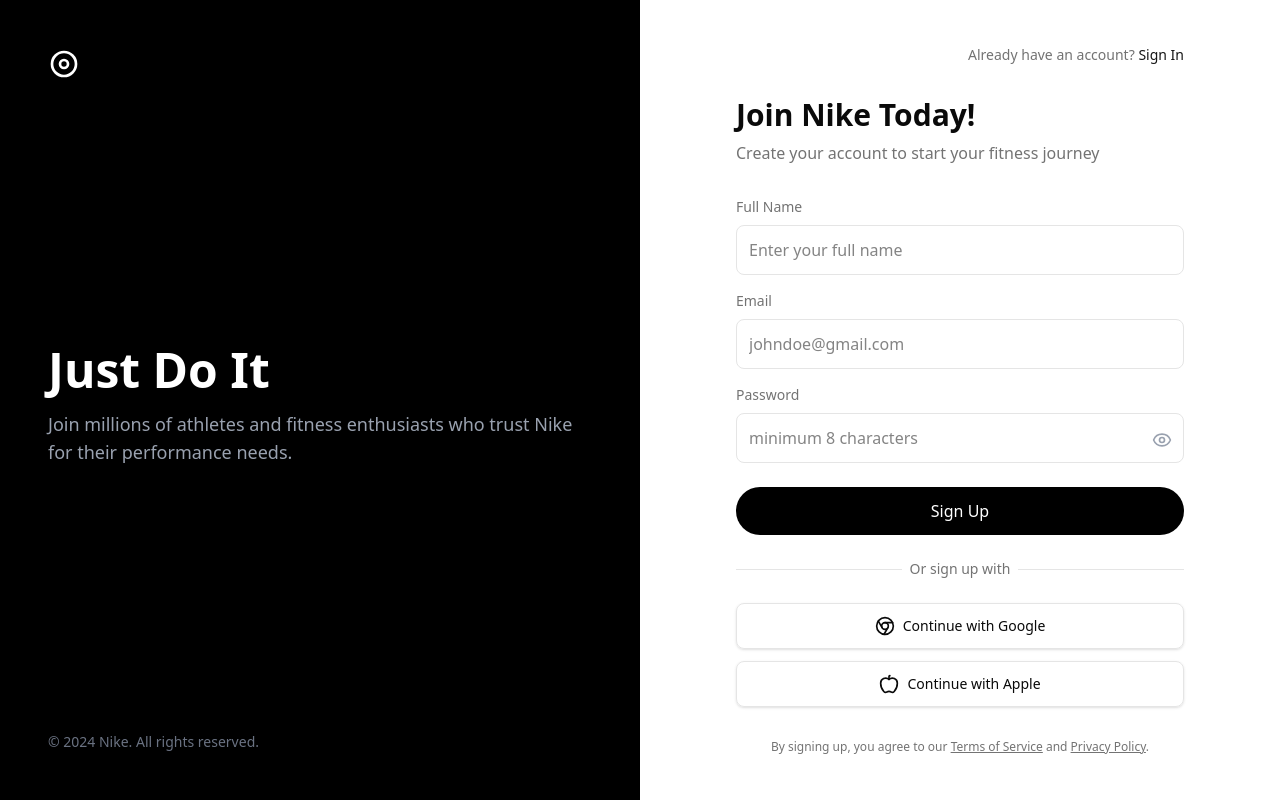
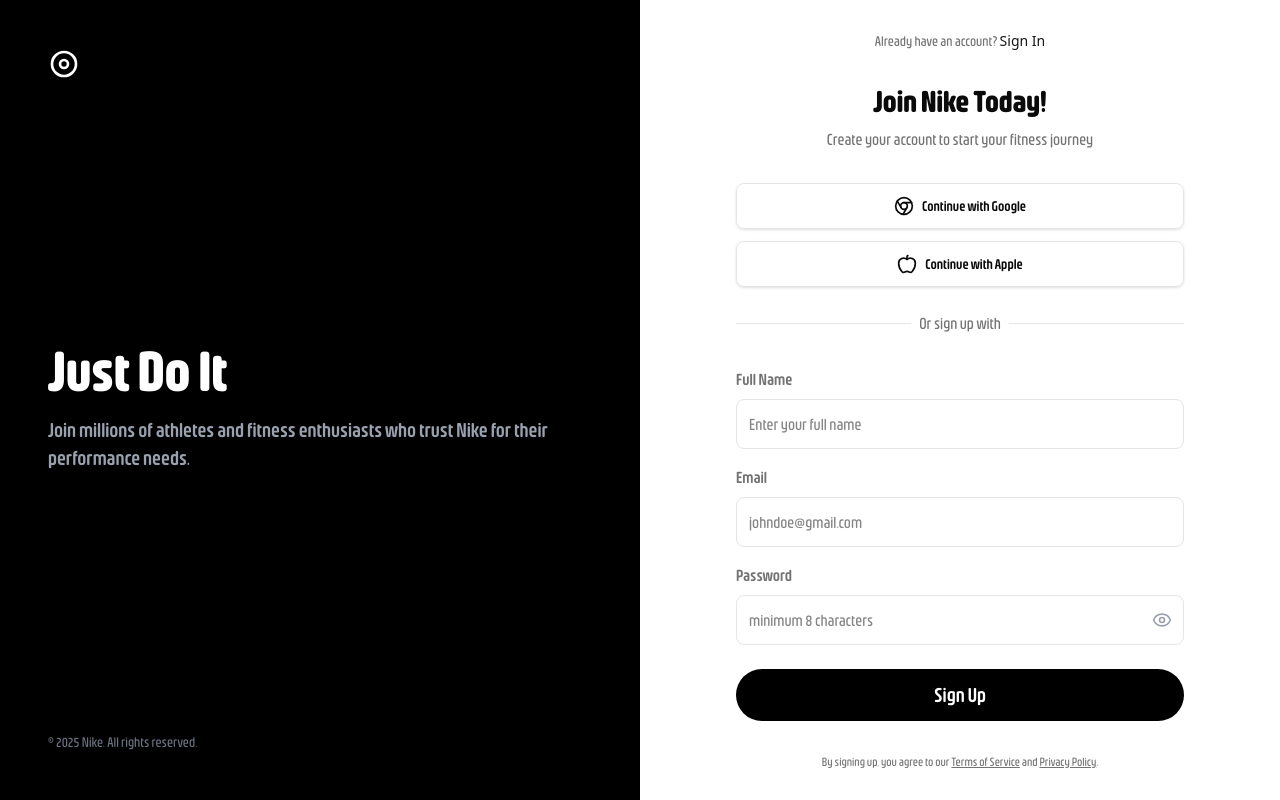
Before and after one commit to Anwar3006/nike-shop, a Next.js app in the folder frontend/: page /sign-up in a window 1280 px wide. Built offline with nearby package versions, Linux system fonts and the light colour scheme.

Commit message:
fix: added better styling with fonts

```diff
--- a/frontend/src/app/(auth)/layout.tsx
+++ b/frontend/src/app/(auth)/layout.tsx
@@ -1,4 +1,4 @@
-import Image from 'next/image';
+import Image from "next/image";
 
 export default function AuthLayout({
   children,
@@ -25,13 +25,17 @@
           </svg>
         </div>
         <div>
-          <h1 className="text-5xl font-bold">Just Do It</h1>
-          <p className="mt-4 text-lg text-gray-400">
+          <h1 className="font-bold text-heading-2 font-bevellier">
+            Just Do It
+          </h1>
+          <p className="mt-4 text-lead font-bevellier text-gray-400">
             Join millions of athletes and fitness enthusiasts who trust Nike for
             their performance needs.
           </p>
         </div>
-        <p className="text-sm text-gray-500">© 2024 Nike. All rights reserved.</p>
+        <p className="text-sm text-gray-500 text-footnote font-bevellier">
+          © {new Date().getFullYear()} Nike. All rights reserved.
+        </p>
       </div>
       <div className="flex w-full lg:w-1/2 items-center justify-center p-6">
         <div className="w-full max-w-md">{children}</div>
--- a/frontend/src/app/(auth)/sign-in/page.tsx
+++ b/frontend/src/app/(auth)/sign-in/page.tsx
@@ -1,18 +1,20 @@
-import AuthForm from '@/components/AuthForm';
-import SocialProviders from '@/components/SocialProviders';
-import Link from 'next/link';
+import AuthForm from "@/components/AuthForm";
+import SocialProviders from "@/components/SocialProviders";
+import Link from "next/link";
 
 const SignInPage = () => {
   return (
     <div className="flex w-full flex-col items-center justify-center">
-      <div className="mb-8 self-end text-sm">
+      <div className="mb-8 self-center text-sm">
         <span className="text-muted-foreground">Don't have an account? </span>
-        <Link href="/sign-up" className="font-medium text-primary hover:underline">
+        <Link
+          href="/sign-up"
+          className="font-medium text-primary hover:underline"
+        >
           Sign Up
         </Link>
       </div>
       <AuthForm type="sign-in" />
-      <SocialProviders />
     </div>
   );
 };
--- a/frontend/src/app/(auth)/sign-up/page.tsx
+++ b/frontend/src/app/(auth)/sign-up/page.tsx
@@ -1,24 +1,30 @@
-import AuthForm from '@/components/AuthForm';
-import SocialProviders from '@/components/SocialProviders';
-import Link from 'next/link';
+import AuthForm from "@/components/AuthForm";
+import SocialProviders from "@/components/SocialProviders";
+import Link from "next/link";
 
 const SignUpPage = () => {
   return (
     <div className="flex w-full flex-col items-center justify-center">
-      <div className="mb-8 self-end text-sm">
-        <span className="text-muted-foreground">Already have an account? </span>
-        <Link href="/sign-in" className="font-medium text-primary hover:underline">
+      <div className="mb-8 self-center text-sm">
+        <span className="text-muted-foreground font-bevellier">
+          Already have an account?{" "}
+        </span>
+        <Link
+          href="/sign-in"
+          className="font-medium text-primary hover:underline"
+        >
           Sign In
         </Link>
       </div>
+
       <AuthForm type="sign-up" />
-      <SocialProviders />
-      <p className="mt-8 text-center text-xs text-muted-foreground">
-        By signing up, you agree to our{' '}
+
+      <p className="mt-8 text-center text-xs text-muted-foreground text-footnote font-bevellier">
+        By signing up, you agree to our{" "}
         <Link href="#" className="underline hover:text-primary">
           Terms of Service
-        </Link>{' '}
-        and{' '}
+        </Link>{" "}
+        and{" "}
         <Link href="#" className="underline hover:text-primary">
           Privacy Policy
         </Link>
--- a/frontend/src/components/AuthForm.tsx
+++ b/frontend/src/components/AuthForm.tsx
@@ -1,12 +1,13 @@
-'use client';
+"use client";
 
-import { useState } from 'react';
-import { Eye, EyeOff } from 'lucide-react';
+import { useState } from "react";
+import { Eye, EyeOff } from "lucide-react";
+import SocialProviders from "./SocialProviders";
 
-const AuthForm = ({ type }: { type: 'sign-in' | 'sign-up' }) => {
-  const [fullName, setFullName] = useState('');
-  const [email, setEmail] = useState('');
-  const [password, setPassword] = useState('');
+const AuthForm = ({ type }: { type: "sign-in" | "sign-up" }) => {
+  const [fullName, setFullName] = useState("");
+  const [email, setEmail] = useState("");
+  const [password, setPassword] = useState("");
   const [showPassword, setShowPassword] = useState(false);
 
   const handleSubmit = (e: React.FormEvent) => {
@@ -16,20 +17,22 @@
 
   return (
     <form onSubmit={handleSubmit} className="w-full">
-      <h2 className="mb-2 text-3xl font-bold text-foreground">
-        {type === 'sign-in' ? 'Sign In' : 'Join Nike Today!'}
+      <h2 className="mb-2 text-3xl font-bold text-foreground text-center text-heading-3 font-bevellier">
+        {type === "sign-in" ? "Sign In" : "Join Nike Today!"}
       </h2>
-      <p className="mb-8 text-muted-foreground">
-        {type === 'sign-in'
-          ? 'Welcome back to your account'
-          : 'Create your account to start your fitness journey'}
+      <p className="mb-8 text-muted-foreground text-center text-body font-bevellier">
+        {type === "sign-in"
+          ? "Welcome back to your account"
+          : "Create your account to start your fitness journey"}
       </p>
 
-      {type === 'sign-up' && (
+      <SocialProviders />
+
+      {type === "sign-up" && (
         <div className="mb-4">
           <label
             htmlFor="full-name"
-            className="mb-2 block text-sm font-medium text-muted-foreground"
+            className="mb-2 block font-medium text-muted-foreground text-body-medium font-bevellier"
           >
             Full Name
           </label>
@@ -38,7 +41,7 @@
             id="full-name"
             value={fullName}
             onChange={(e) => setFullName(e.target.value)}
-            className="w-full rounded-md border border-input bg-transparent p-3 text-foreground"
+            className="w-full rounded-md border border-input bg-transparent p-3 text-foreground text-body font-bevellier"
             placeholder="Enter your full name"
             required
           />
@@ -48,7 +51,7 @@
       <div className="mb-4">
         <label
           htmlFor="email"
-          className="mb-2 block text-sm font-medium text-muted-foreground"
+          className="mb-2 block font-medium text-muted-foreground text-body-medium font-bevellier"
         >
           Email
         </label>
@@ -57,7 +60,7 @@
           id="email"
           value={email}
           onChange={(e) => setEmail(e.target.value)}
-          className="w-full rounded-md border border-input bg-transparent p-3 text-foreground"
+          className="w-full rounded-md border border-input bg-transparent p-3 text-foreground text-body font-bevellier"
           placeholder="johndoe@gmail.com"
           required
         />
@@ -65,16 +68,16 @@
       <div className="relative mb-6">
         <label
           htmlFor="password"
-          className="mb-2 block text-sm font-medium text-muted-foreground"
+          className="mb-2 block font-medium text-muted-foreground text-body-medium font-bevellier"
         >
           Password
         </label>
         <input
-          type={showPassword ? 'text' : 'password'}
+          type={showPassword ? "text" : "password"}
           id="password"
           value={password}
           onChange={(e) => setPassword(e.target.value)}
-          className="w-full rounded-md border border-input bg-transparent p-3 text-foreground"
+          className="w-full rounded-md border border-input bg-transparent p-3 text-foreground text-body font-bevellier"
           placeholder="minimum 8 characters"
           required
         />
@@ -88,9 +91,9 @@
       </div>
       <button
         type="submit"
-        className="w-full rounded-full bg-black px-5 py-3 text-center font-medium text-white hover:bg-gray-800"
+        className="w-full rounded-full bg-black px-5 py-3 text-center font-medium text-white hover:bg-gray-800 text-lead font-bevellier"
       >
-        {type === 'sign-in' ? 'Sign In' : 'Sign Up'}
+        {type === "sign-in" ? "Sign In" : "Sign Up"}
       </button>
     </form>
   );
--- a/frontend/src/components/SocialProviders.tsx
+++ b/frontend/src/components/SocialProviders.tsx
@@ -1,34 +1,34 @@
-import { Chrome, Apple } from 'lucide-react';
+import { Chrome, Apple } from "lucide-react";
 
 const SocialProviders = () => {
   return (
     <div className="mt-6 w-full">
-      <div className="relative">
-        <div className="absolute inset-0 flex items-center">
-          <div className="w-full border-t border-border" />
-        </div>
-        <div className="relative flex justify-center text-sm">
-          <span className="bg-background px-2 text-muted-foreground">
-            Or sign up with
-          </span>
-        </div>
-      </div>
-
       <div className="mt-6 flex flex-col gap-3">
         <button
           // onClick={() => signIn('google')}
-          className="inline-flex w-full justify-center rounded-md border border-input bg-transparent px-4 py-3 text-sm font-medium text-foreground shadow-sm hover:bg-accent"
+          className="inline-flex w-full justify-center rounded-md border border-input bg-transparent px-4 py-3 text-sm font-medium text-foreground shadow-sm hover:bg-accent text-body font-bevellier"
         >
           <Chrome className="mr-2 h-5 w-5" />
           Continue with Google
         </button>
         <button
           // onClick={() => signIn('apple')}
-          className="inline-flex w-full justify-center rounded-md border border-input bg-transparent px-4 py-3 text-sm font-medium text-foreground shadow-sm hover:bg-accent"
+          className="inline-flex w-full justify-center rounded-md border border-input bg-transparent px-4 py-3 text-sm font-medium text-foreground shadow-sm hover:bg-accent text-body font-bevellier"
         >
           <Apple className="mr-2 h-5 w-5" />
           Continue with Apple
         </button>
+      </div>
+
+      <div className="relative mt-6 mb-8">
+        <div className="absolute inset-0 flex items-center">
+          <div className="w-full border-t border-border" />
+        </div>
+        <div className="relative flex justify-center text-sm">
+          <span className="bg-background px-2 text-muted-foreground text-body font-bevellier">
+            Or sign up with
+          </span>
+        </div>
       </div>
     </div>
   );
```
